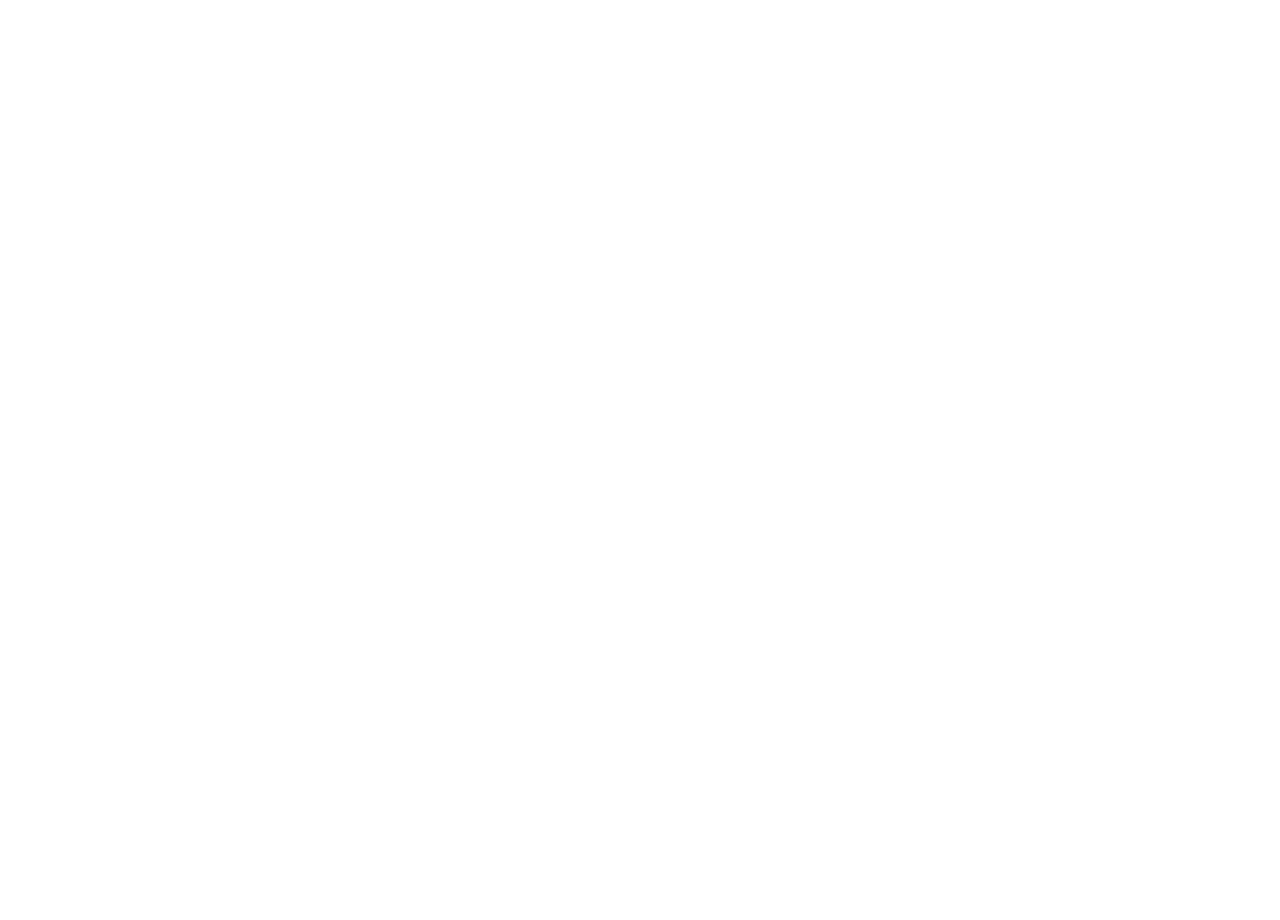
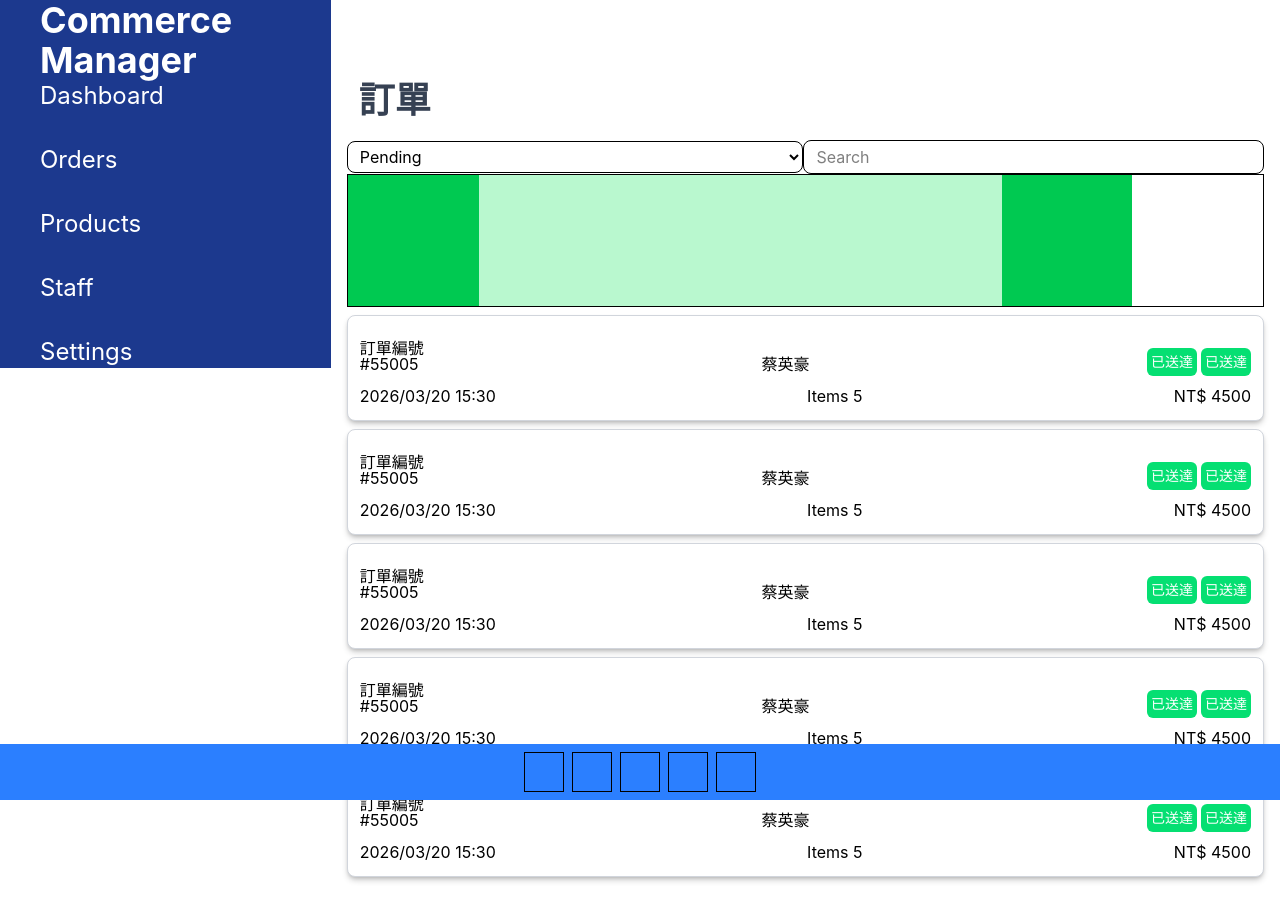
Before and after one commit to yinghautsai68/CommerceManager, a React app in the folder frontend/: page /orders in a window 1280 px wide. Before the commit this address had no page. Shown: the top 920 px of the page. Before the commit the page ends 800 px from the top, so only its background shows below. Built offline with nearby package versions, Linux system fonts and the light colour scheme; the HTML template or start-up script is replaced by a standard one.

Commit message:
feat: create Orders Page

```diff
--- a/frontend/src/App.tsx
+++ b/frontend/src/App.tsx
@@ -6,6 +6,7 @@
 import DashboardLayout from './layout/DashboardLayout'
 import Products from './pages/Products'
 import ProductDetails from './pages/ProductDetails'
+import Orders from './pages/Orders'
 
 const App = () => {
   return (
@@ -16,6 +17,7 @@
       <Route path='/dashboard' element={<DashboardLayout><Dashboard /></DashboardLayout>} />
       <Route path='/products' element={<DashboardLayout><Products /></DashboardLayout>} />
       <Route path='/products/:id' element={<DashboardLayout><ProductDetails></ProductDetails></DashboardLayout>} />
+      <Route path='/orders' element={<DashboardLayout><Orders /></DashboardLayout>} />
     </Routes >
   )
 }
--- /dev/null
+++ b/frontend/src/Components/OrderCard.tsx
@@ -0,0 +1,29 @@
+import React from 'react'
+import { Card } from './Card'
+import { Button } from './Button'
+import PaymentStatus from './PaymentStatus'
+
+const OrderCard = () => {
+    return (
+        <Card className='flex flex-col gap-2'>
+            <div className='flex flex-row justify-between items-end'>
+                <div className='flex flex-col'>
+                    <span className='translate-y-2'>訂單編號</span>
+                    <span>#55005</span>
+                </div>
+                <span>蔡英豪</span>
+                <div className='flex flex-row gap-1'>
+                    <PaymentStatus></PaymentStatus>
+                    <PaymentStatus></PaymentStatus>
+                </div>
+            </div>
+            <div className='flex flex-row justify-between items-center'>
+                <span>2026/03/20 15:30</span>
+                <span>Items 5</span>
+                <span>NT$ 4500</span>
+            </div>
+        </Card>
+    )
+}
+
+export default OrderCard
--- /dev/null
+++ b/frontend/src/Pages/Orders.tsx
@@ -0,0 +1,43 @@
+import React from 'react'
+import { Title } from '../components/Typography'
+import { Button } from '../components/Button'
+import { Card } from '../components/Card'
+import OrderCard from '../components/OrderCard'
+
+const Orders = () => {
+    return (
+        <div className='flex flex-col gap-5'>
+            <Title>訂單</Title>
+
+            <div className='flex flex-col gap-2 px-2'>
+                <div className='flex flex-col'>
+                    <div className='flex flex-row justify-between items-center'>
+                        <select className='flex-1 pl-2 py-1 border rounded-lg'>
+                            <option value="Pending" selected>Pending</option>
+                            <option value="Pending" disabled>Pending</option>
+                        </select>
+                        <input type="text" placeholder='Search' className='flex-1 pl-3 py-1 border rounded-lg' />
+                    </div>
+                    <div className='grid grid-cols-7 w-full border'>
+                        <div className=' aspect-square bg-green-500'></div>
+                        <div className=' aspect-square bg-green-200'></div>
+                        <div className=' aspect-square bg-green-200'></div>
+                        <div className='aspect-square bg-green-200'></div>
+                        <div className=' aspect-square bg-green-200'></div>
+                        <div className=' aspect-square bg-green-500'></div>
+                    </div>
+                </div>
+
+                <div className='flex flex-col gap-2'>
+                    <OrderCard></OrderCard>
+                    <OrderCard></OrderCard>
+                    <OrderCard></OrderCard>
+                    <OrderCard></OrderCard>
+                    <OrderCard></OrderCard>
+                </div>
+            </div>
+        </div >
+    )
+}
+
+export default Orders
```
